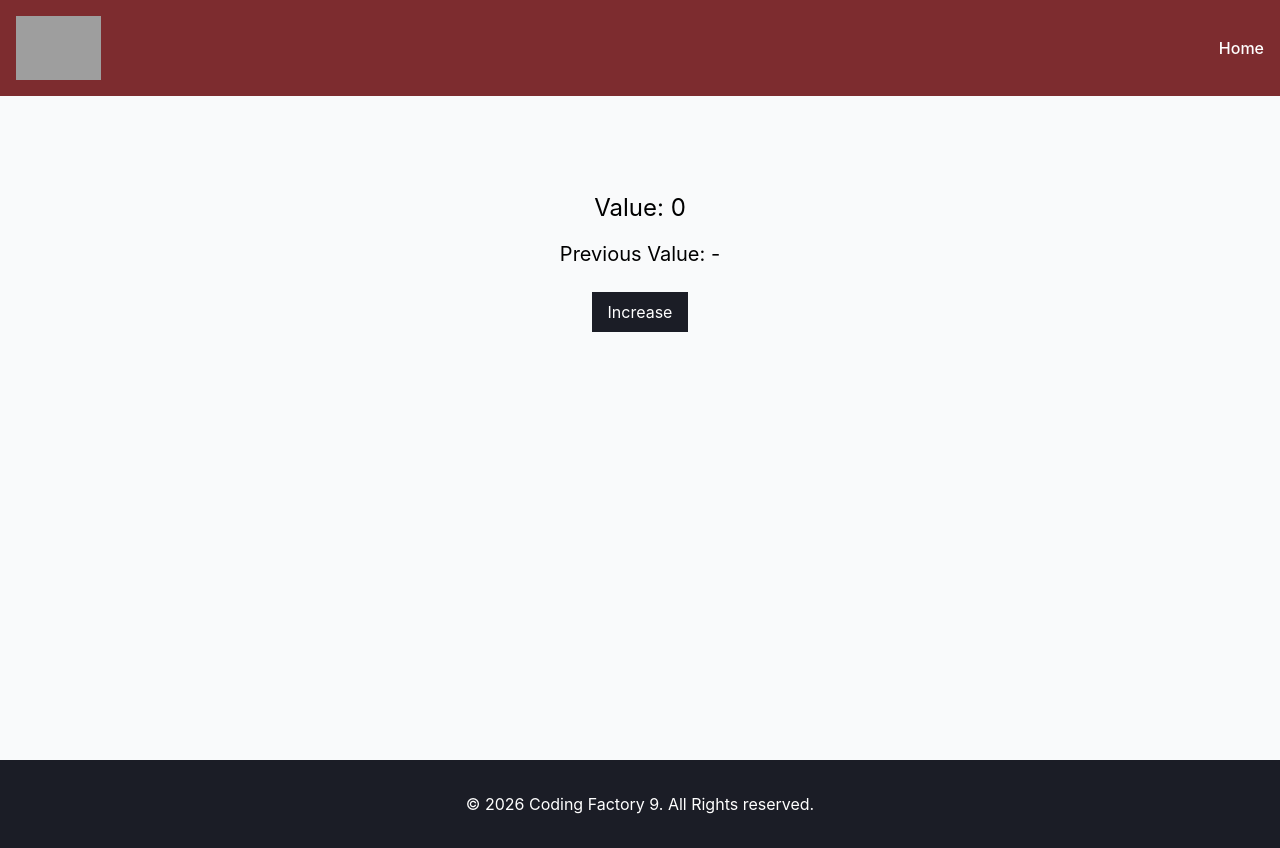
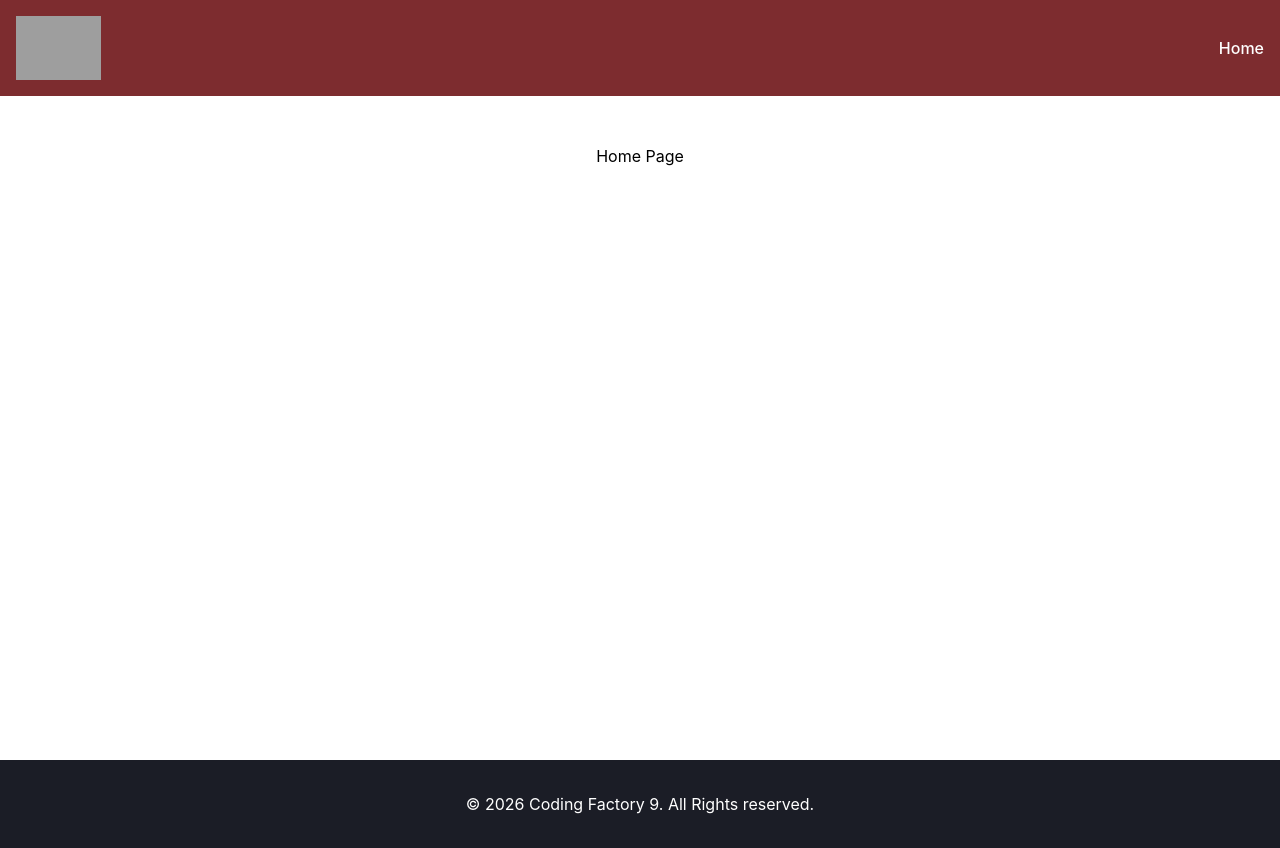
Before and after one commit to Nev3rM1nd3/cf9-react-app, a React (Vite) app: page / in a window 1280 px wide. Built offline with nearby package versions, Linux system fonts and the light colour scheme; grey boxes are pictures that could not be loaded.

Commit message:
chore: learning react-router library

```diff
--- a/src/App.tsx
+++ b/src/App.tsx
@@ -3,8 +3,16 @@
 // import * as http2 from "node:http2";
 // import ClassComponent from "./components/LessonTwo/ClassComponent.tsx";
 // import ArrowFunctionalComponent from "./components/LessonTwo/ArrowFunctionalComponent.tsx";
-import Layout from "./components/Layout";
-import PreviousValue from "./components/LessonSix/PreviousValue.tsx";
+// import Layout from "./components/Layout";
+// import PreviousValue from "./components/LessonSix/PreviousValue.tsx";
+// import {useEffect} from "react";
+import {Route, Routes} from "react-router";
+import NameChanger from "./components/LessonFive/NameChanger.tsx";
+import HomePage from "./pages/HomePage.tsx";
+import CounterAdvanced from "./components/LessonFour/CounterAdvanced.tsx";
+import Counter from "./components/LessonFour/Counter.tsx";
+// import Layout from "./components/Layout.tsx";
+import RouterLayout from "./components/RouterLayout.tsx";
 // import Counter from "./components/LessonFour/Counter.tsx";
 // import CounterAdvanced from "./components/LessonFour/CounterAdvanced.tsx";
 // import NameChanger from "./components/LessonFive/NameChanger.tsx";
@@ -74,6 +82,10 @@
   //   }
   //   ,[])
 
+  // useEffect(() => {
+  //   history.pushState({}, "",  "/about");
+  // }, []);
+
   return (
     <>
       {/*<FunctionalComponent />*/}
@@ -123,13 +135,53 @@
     {/*</>*/}
 
     {/*LESSON SIX*/}
-    <Layout addClasses="bg-gray-50">
-      {/*<AutoRedirect/>*/}
-      {/*<AutoRedirectAdvanced/>*/}
-      {/*<WindowSize/>*/}
-      {/*<FocusInput/>*/}
-      <PreviousValue/>
-    </Layout>
+    {/*<Layout addClasses="bg-gray-50">*/}
+    {/*  /!*<AutoRedirect/>*!/*/}
+    {/*  /!*<AutoRedirectAdvanced/>*!/*/}
+    {/*  /!*<WindowSize/>*!/*/}
+    {/*  /!*<FocusInput/>*!/*/}
+    {/*  <PreviousValue/>*/}
+    {/*</Layout>*/}
+
+  {/*    LESSON SEVEN  */}
+  {/*    <Routes>*/}
+  {/*      <Route index element={<HomePage />} />*/}
+  {/*      /!*<Route path="/" element={<HomePage />}/>*!/*/}
+  {/*      <Route path="name-changer" element={<NameChanger />} />*/}
+  {/*      <Route path="counter" element={<Counter />} />*/}
+  {/*      <Route path="counter-advanced" element={<CounterAdvanced />} />*/}
+
+  {/*    </Routes>*/}
+
+      {/*<Layout>*/}
+
+      <Routes>
+        <Route element={<RouterLayout/>}>
+          <Route index element={<HomePage />} />
+          <Route path="examples">
+            <Route path="name-changer" element={<NameChanger />} />
+            <Route path="counter" element={<Counter />} />
+            <Route path="counter-advanced" element={<CounterAdvanced />} />
+          </Route>
+        </Route>
+
+        {/*<Route path="users">*/}
+        {/*  <Route index element={<UserListPage />} />*/}
+        {/*  <Route path=":userId" element={<UserPage />} />*/}
+        {/*</Route>*/}
+
+        {/*/files*/}
+        {/*  /files/*   */}
+        {/*<Route path="files/*" element={<File />} />*/}
+        {/*let params = useParams();*/}
+        {/*let filepath = params["*"]*/}
+
+        {/*<Route path="*" element={<NotFoundPage />} />    // Πρέπει να είναι στο τέλος αλλιώς δεν πιάνει τα υπόλοιπα components*/}
+
+
+      </Routes>
+
+      {/*</Layout>*/}
   </>
 
 
```
